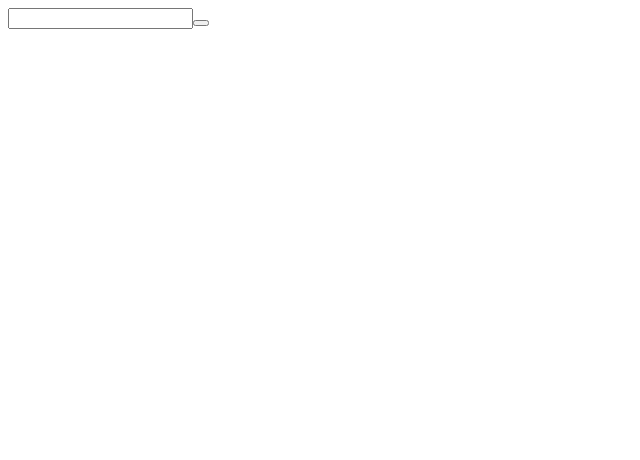
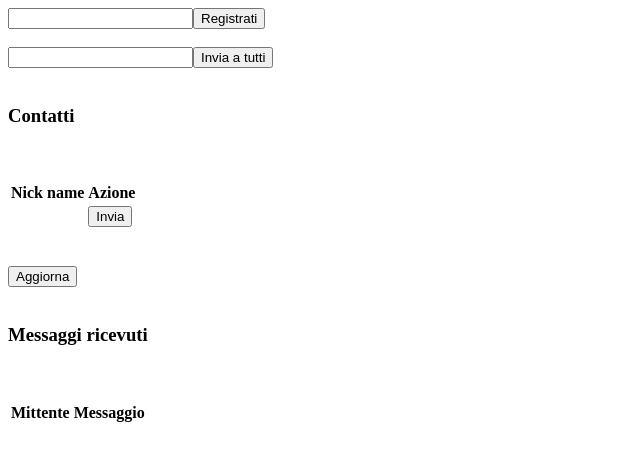
Before and after one commit to nicoloabatecola/KeZapp, an Angular app in the folder client-his/kezapp-client-his/: page / in a window 1280 px wide. Shown: the top 460 px of the page, without its empty margins (0-640 px from the left). Built offline with nearby package versions, Linux system fonts and the light colour scheme.

Commit message:
disegnata interfaccia client

```diff
--- a/client-his/kezapp-client-his/src/app/app.component.html
+++ b/client-his/kezapp-client-his/src/app/app.component.html
@@ -1,2 +1,41 @@
-<input type="text" >
-<button (click)="registrazione()"></button>
+<input type="text">
+<button (click)="registrazione()">Registrati</button>
+<br>
+<br>
+<input type="text">
+<button (click)="inviaTutti()">Invia a tutti</button>
+<br>
+<br>
+<h3>Contatti</h3>
+<br>
+<br>
+<table>
+  <tr>
+    <th>Nick name</th>
+    <th>Azione</th>
+  </tr>
+  <tr>
+    <td></td>
+    <td>
+      <button (click)="invia()">Invia</button>
+    </td>
+  </tr>
+</table>
+<br>
+<br>
+<button (click)="aggiorna()">Aggiorna</button>
+<br>
+<br>
+<h3>Messaggi ricevuti</h3>
+<br>
+<br>
+<table>
+  <tr>
+    <th>Mittente</th>
+    <th>Messaggio</th>
+  </tr>
+  <tr>
+    <td></td>
+    <td></td>
+  </tr>
+</table>
--- a/client-his/kezapp-client-his/src/app/app.component.ts
+++ b/client-his/kezapp-client-his/src/app/app.component.ts
@@ -7,7 +7,8 @@ import { Component } from '@angular/core';
 })
 export class AppComponent {
 
-  registrazione() {
-
-  }
+  registrazione() {}
+  inviaTutti(){}
+  invia(){}
+  aggiorna(){}
 }
```
